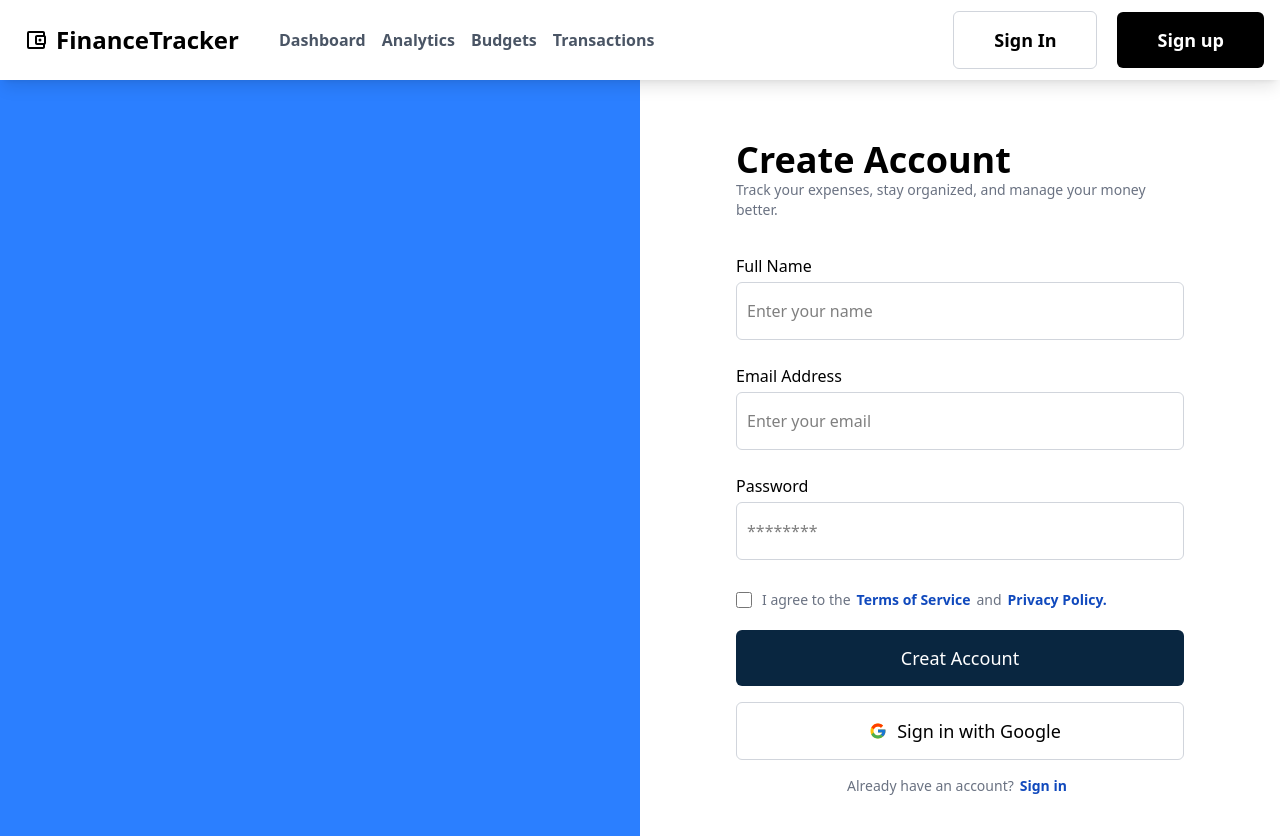
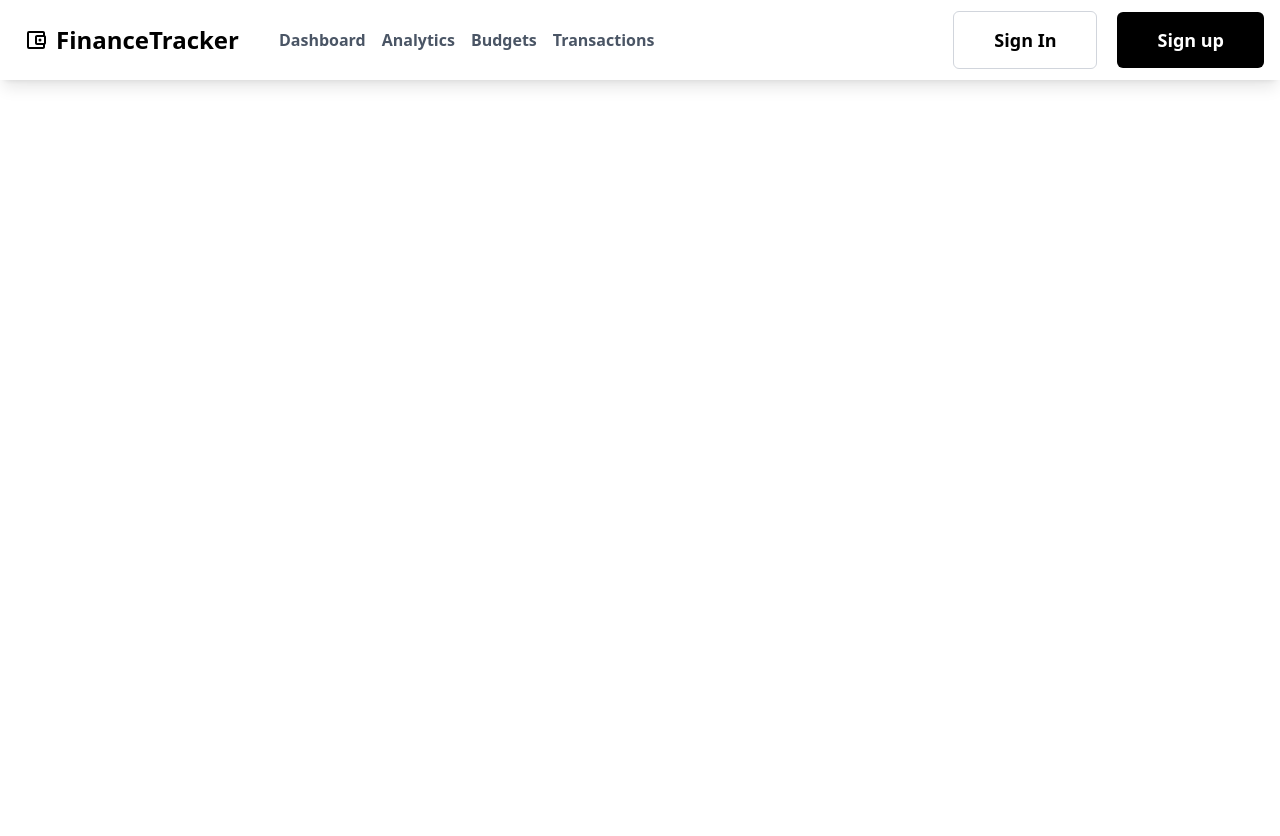
Before and after one commit to Team-XYZ-ABC/my-expences, a React (Vite) app in the folder client/: page / in a window 1280 px wide. After the commit the page ends 800 px from the top, so only its background shows below. Built offline with nearby package versions, Linux system fonts and the light colour scheme.

Commit message:
chore(routing): Basic routing for signin, signup and forget password

```diff
--- a/client/src/App.jsx
+++ b/client/src/App.jsx
@@ -1,6 +1,8 @@
-import SignIn from './pages/auth/SignIn';
-import SignUp from './pages/auth/SignUp';
-import Navbar from './components/Navigations/Navbar';
+import SignIn from '@pages/auth/SignIn';
+import SignUp from '@pages/auth/SignUp';
+import Navbar from '@components/Navigations/Navbar';
+import {Routes, Route} from 'react-router-dom'
+import ForgetPassword from '@pages/auth/ForgetPassword';
 
 
 
@@ -11,8 +13,11 @@ const App = () => {
   return (
     <div>
       <Navbar />
-      {/* <SignIn /> */}
-      <SignUp />
+      <Routes>
+        <Route path='/signin' element={<SignIn />}/>
+        <Route path='/signup' element={<SignUp />}/>
+        <Route path='/forget-password' element={<ForgetPassword/>}/>
+      </Routes>
     </div>
   )
 }
--- a/client/src/main.jsx
+++ b/client/src/main.jsx
@@ -1,7 +1,10 @@
 import { createRoot } from 'react-dom/client'
 import './index.css'
 import App from './App.jsx'
+import { BrowserRouter } from 'react-router-dom'
 
 createRoot(document.getElementById('root')).render(
-    <App/>
+    <BrowserRouter>
+        <App />
+    </BrowserRouter>
 )
```
